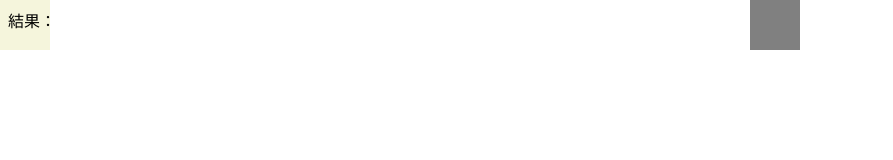
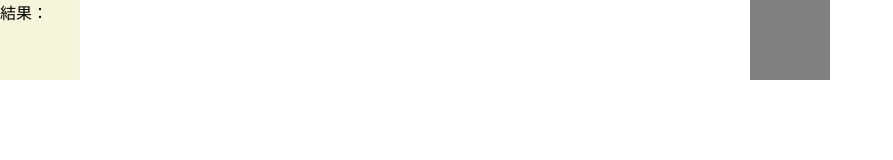
Before and after one commit to mori-35/test, a plain HTML site: page index.html in a window 1280 px wide. Shown: the whole page, without its empty margins (0-893 px from the left). Drawn offline with Linux system fonts and the light colour scheme.

Commit message:
Update index.html

```diff
--- a/index.html
+++ b/index.html
@@ -6,6 +6,7 @@
     <title>テスト</title>
 </head>
 <body>
+    <div id="container"></div>
     <div id="res">結果：</div>
 
 </body>
@@ -18,6 +19,13 @@
         -moz-user-select: none;
         -ms-user-select: none;
         user-select: none;
+    }
+
+    #res {
+        position: absolute;
+        top:0px;
+        left:0px;
+        z-index:100;
     }
 </style>
 
@@ -55,8 +63,9 @@
 
         init() {
             let can;
+            let con = document.getElementById("container");
 
-            can = myfunc.createCanvas(50,50,false,0,0,-1);
+            can = myfunc.createCanvas(80,80,false,0,0,0);
             can.style.backgroundColor = "beige";
             can.addEventListener("touchend",(e) => {
                 this.cursedPreventDefault();
@@ -65,14 +74,14 @@
                 document.getElementById("res").textContent = width + "," + height;
                 setTimeout(() => {window.scrollTo(0,1)},100);
             });
-            document.body.appendChild(can);
+            con.appendChild(can);
 
-            can = myfunc.createCanvas(50,50,false,750,0,0);
+            can = myfunc.createCanvas(80,80,false,750,0,0);
             can.style.backgroundColor = "grey";
             can.addEventListener("touchend",(e) => {
                 window.location.reload();
             });
-            document.body.appendChild(can);
+            con.appendChild(can);
         }
 
 
```
